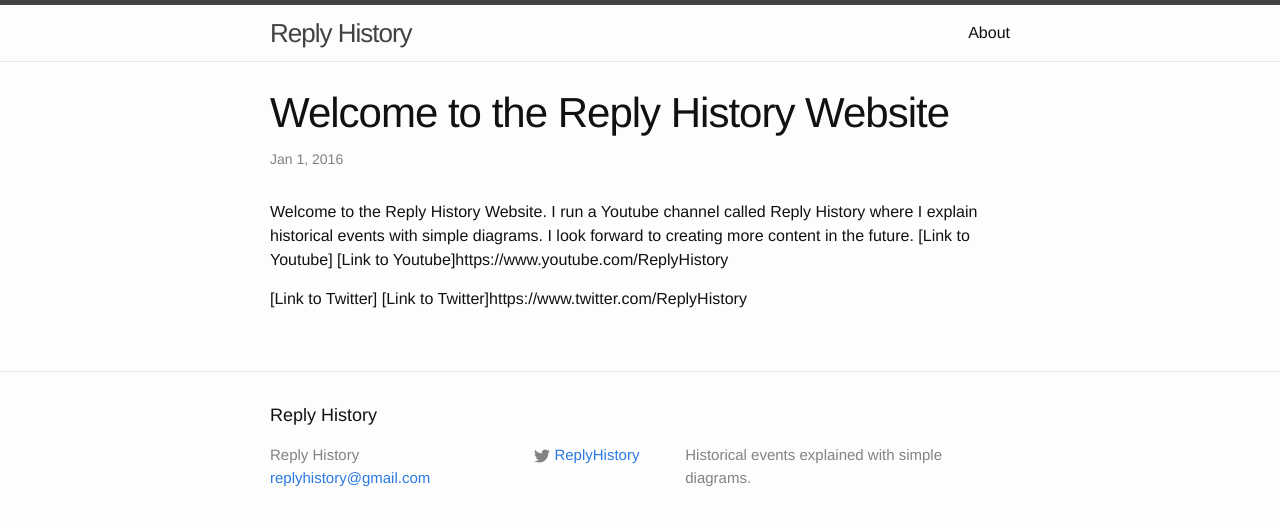
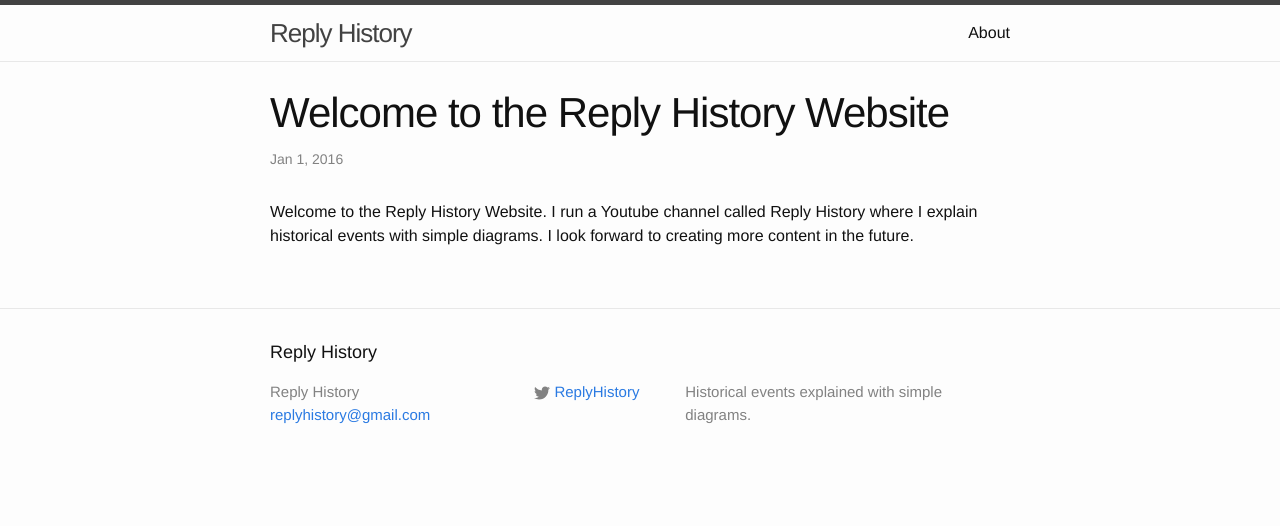
Before and after one commit to ReplyHistory/ReplyHistory.github.io, a Jekyll site: the page built from _posts/2016-01-01-Welcome-to-the-Reply-History-Website.markdown, in a window 1280 px wide. Shown: the top 526 px of the page. Built offline with Jekyll 4.4.1, drawn with Linux system fonts in a browser that asks for light colours.

Commit message:
Update 2016-01-01-Welcome-to-the-Reply-History-Website.markdown

```diff
--- a/_posts/2016-01-01-Welcome-to-the-Reply-History-Website.markdown
+++ b/_posts/2016-01-01-Welcome-to-the-Reply-History-Website.markdown
@@ -5,8 +5,7 @@
 categories: post
 ---
 Welcome to the Reply History Website. I run a Youtube channel called Reply History where I explain historical events with simple diagrams. I look forward to creating more content in the future.
-[Link to Youtube]
-[Link to Youtube]https://www.youtube.com/ReplyHistory
 
-[Link to Twitter]
-[Link to Twitter]https://www.twitter.com/ReplyHistory
+[Watch on Youtube]: https://www.youtube.com/ReplyHistory
+
+[Link to Twitter]: https://www.twitter.com/ReplyHistory
```
